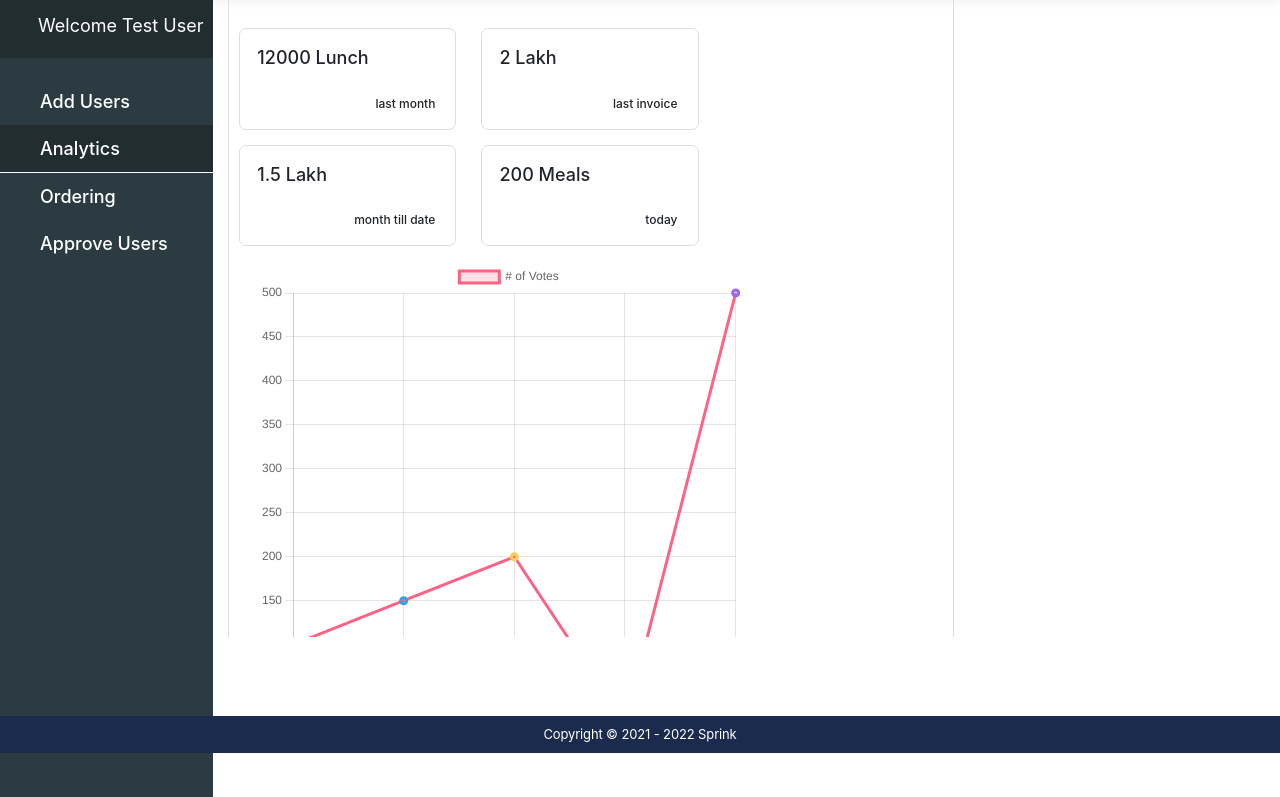
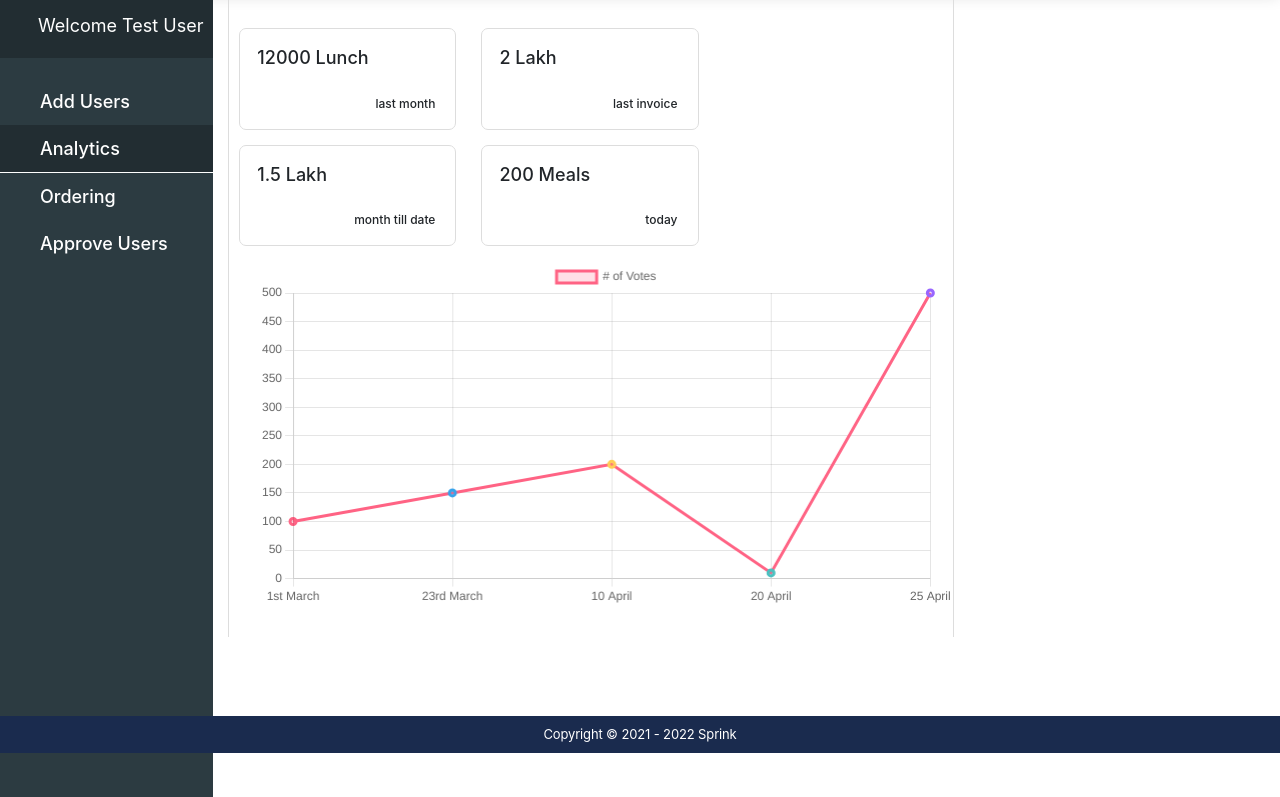
Before and after one commit to Kinematic-Food-Tech/kinematic-food-tech.github.io, a plain HTML site: page adminPortal/dashboard.html in a window 1280 px wide. Both pictures are taken after a click on the link "Analytics". Shown: the part 47-844 px from the top of the page. Drawn offline with Linux system fonts and the light colour scheme.

Commit message:
chart changes

```diff
--- a/adminPortal/css/index.css
+++ b/adminPortal/css/index.css
@@ -563,9 +563,10 @@ footer {
     padding-top: 0;
 }
 .chart-container {
-    height: 500px !important;
-    width: 500px !important;
+    height: auto;
+    width: auto;
     margin-left: 30px;
+    margin-bottom: 30px;
 }
 .analytics-main-wrap {
     width: 70%;
--- a/adminPortal/dashboard.html
+++ b/adminPortal/dashboard.html
@@ -213,11 +213,7 @@
                                 <div class="clr"></div>
                             </div>
                             <div class="chart-container">
-                                <canvas
-                                    id="billingChart"
-                                    width="400"
-                                    height="400"
-                                ></canvas>
+                                <canvas id="billingChart"></canvas>
                             </div>
                             <div class="invoice-links-wrapper">
                                 <div class="invoice-header">
--- a/adminPortal/js/dashboard.js
+++ b/adminPortal/js/dashboard.js
@@ -306,9 +306,15 @@ var dashboard = {
                 ],
             },
             options: {
+                responsive: true,
                 scales: {
                     y: {
                         beginAtZero: true,
+                    },
+                },
+                plugins: {
+                    legend: {
+                        position: "top",
                     },
                 },
             },
```
